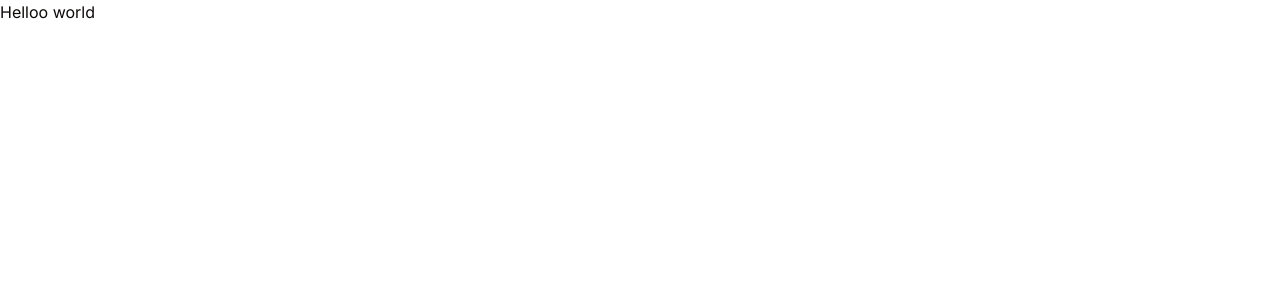
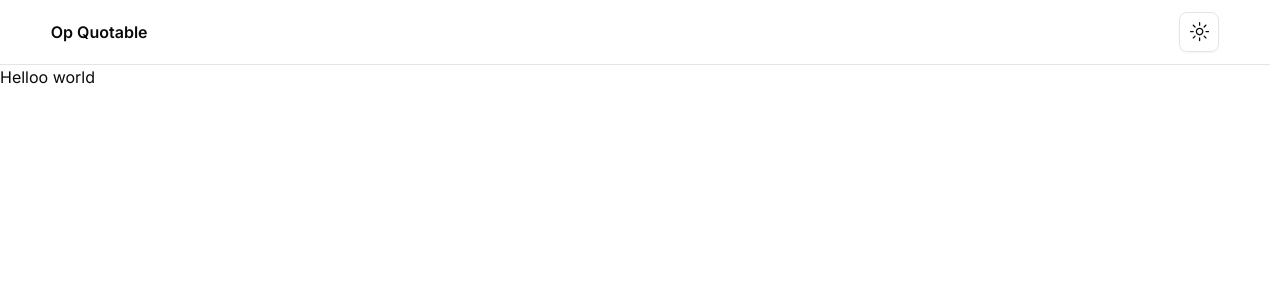
Before and after one commit to imopbuilder/op-quotable, a Next.js app: page / in a window 1280 px wide. Shown: the top 300 px of the page. Built offline with nearby package versions, Linux system fonts and the light colour scheme.

Commit message:
feat: add header component to home page

```diff
--- a/src/app/page.tsx
+++ b/src/app/page.tsx
@@ -1,9 +1,15 @@
+import Header from '@/components/global/header';
+import { Fragment } from 'react';
+
 export default function Home() {
 	return (
-		<main>
-			<div>
-				<p>Helloo world</p>
-			</div>
-		</main>
+		<Fragment>
+			<Header />
+			<main>
+				<div>
+					<p>Helloo world</p>
+				</div>
+			</main>
+		</Fragment>
 	);
 }
--- /dev/null
+++ b/src/components/global/header/index.tsx
@@ -0,0 +1,19 @@
+import Link from 'next/link';
+import { ThemeToggle } from '../theme-toggle';
+
+export default function Header() {
+	return (
+		<header className='border-b'>
+			<div className='max-w-maxi mx-auto px-[4%] h-16 flex items-center justify-between'>
+				<div className='flex items-center justify-center'>
+					<Link href={'/'} className='font-semibold'>
+						Op Quotable
+					</Link>
+				</div>
+				<nav className='flex items-center justify-center sm:gap-5 gap-3'>
+					<ThemeToggle />
+				</nav>
+			</div>
+		</header>
+	);
+}
```
